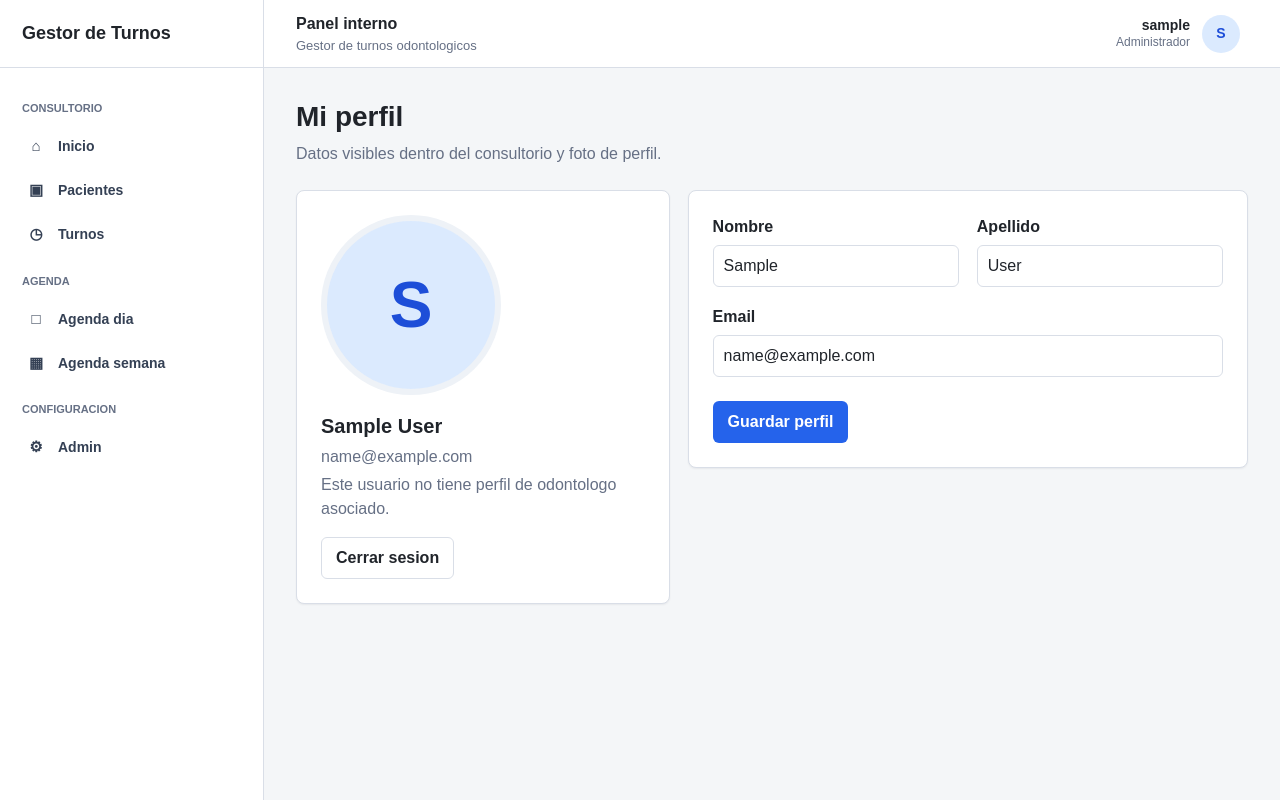
After one commit to Lukillas09/gestor-turnos-odontologia, a Django app: page /perfil/ in a window 1280 px wide. The commit adds this page. Run offline with Django 5.2, Linux system fonts and the light colour scheme; the visitor is signed in with stand-in values (Sample User, id 1); data that the repository does not hold is empty.

Commit message:
Agrega perfil editable de odontologo

```diff
--- a/app/config/urls.py
+++ b/app/config/urls.py
@@ -16,16 +16,22 @@ Including another URLconf
 """
 from django.contrib import admin
 from django.contrib.auth import views as auth_views
+from django.conf import settings
+from django.conf.urls.static import static
 from django.urls import include, path
 
-from usuarios.views import InicioView, LoginInternoView
+from usuarios.views import InicioView, LoginInternoView, PerfilUsuarioView
 
 urlpatterns = [
     path('', InicioView.as_view(), name='inicio'),
     path('cuentas/login/', LoginInternoView.as_view(), name='login'),
     path('cuentas/logout/', auth_views.LogoutView.as_view(), name='logout'),
+    path('perfil/', PerfilUsuarioView.as_view(), name='perfil'),
     path('admin/', admin.site.urls),
     path('pacientes/', include('pacientes.urls')),
     path('turnos/', include('turnos.urls')),
     path('historias/', include('historias.urls')),
 ]
+
+if settings.DEBUG:
+    urlpatterns += static(settings.MEDIA_URL, document_root=settings.MEDIA_ROOT)
--- a/app/templates/base.html
+++ b/app/templates/base.html
@@ -113,6 +113,20 @@
             min-width: fit-content;
         }
 
+        .app-user-profile-link {
+            display: flex;
+            align-items: center;
+            gap: 12px;
+            border-radius: 999px;
+            padding: 4px 8px 4px 12px;
+            color: var(--text);
+            text-decoration: none;
+        }
+
+        .app-user-profile-link:hover {
+            background: #eef2f7;
+        }
+
         .app-user-text {
             display: grid;
             justify-items: end;
@@ -145,6 +159,53 @@
             width: 100%;
             height: 100%;
             object-fit: cover;
+        }
+
+        .profile-layout {
+            display: grid;
+            grid-template-columns: minmax(260px, 0.8fr) minmax(0, 1.2fr);
+            gap: 18px;
+            align-items: start;
+        }
+
+        .profile-photo-panel,
+        .profile-actions-panel {
+            display: grid;
+            gap: 16px;
+        }
+
+        .profile-photo-preview {
+            width: 180px;
+            height: 180px;
+            display: grid;
+            place-items: center;
+            overflow: hidden;
+            border: 6px solid #eef2f7;
+            border-radius: 999px;
+            background: #dbeafe;
+            color: #1d4ed8;
+            font-size: 64px;
+            font-weight: 800;
+        }
+
+        .profile-photo-preview img {
+            width: 100%;
+            height: 100%;
+            object-fit: cover;
+        }
+
+        .profile-photo-controls {
+            display: grid;
+            gap: 12px;
+        }
+
+        .profile-summary {
+            display: grid;
+            gap: 4px;
+        }
+
+        .profile-summary strong {
+            font-size: 20px;
         }
 
         .app-sidebar {
@@ -1198,7 +1259,8 @@
                 padding: 14px 10px;
             }
 
-            .app-user-menu {
+            .app-user-menu,
+            .app-user-profile-link {
                 justify-content: space-between;
             }
 
@@ -1256,6 +1318,7 @@
             .agenda-turno-body,
             .dashboard-grid,
             .patient-layout,
+            .profile-layout,
             .public-profile,
             .public-slot-grid,
             .public-reservation-summary,
@@ -1295,21 +1358,23 @@
                 <span>Gestor de turnos odontologicos</span>
             </div>
             <div class="app-user-menu">
+                <a class="app-user-profile-link" href="{% url 'perfil' %}">
                     <div class="app-user-text">
                         <strong>{{ request.user.get_username }}</strong>
                         <span>{% if request.user.is_staff %}Administrador{% elif puede_conectar_google_calendar %}Odontologo{% elif puede_gestionar_turnos %}Recepcion{% else %}Usuario interno{% endif %}</span>
                     </div>
                     <div class="app-avatar">
-                    {% if request.user.perfil_odontologo.foto_url %}
-                        <img src="{{ request.user.perfil_odontologo.foto_url }}" alt="{{ request.user.get_username }}">
+                        {% if odontologo_usuario and odontologo_usuario.foto_perfil_url %}
+                            <img
+                                src="{{ odontologo_usuario.foto_perfil_url }}"
+                                alt="{{ request.user.get_username }}"
+                                style="object-position: {{ odontologo_usuario.foto_object_position }};"
+                            >
                         {% else %}
                             <span>{{ request.user.get_username|first|upper }}</span>
                         {% endif %}
                     </div>
-                <form class="logout-form" method="post" action="{% url 'logout' %}">
-                    {% csrf_token %}
-                    <button class="button button-secondary button-small" type="submit">Salir</button>
-                </form>
+                </a>
             </div>
         </header>
 
--- /dev/null
+++ b/app/templates/usuarios/perfil.html
@@ -0,0 +1,180 @@
+{% extends "base.html" %}
+
+{% block title %}Mi perfil | Gestor de Turnos{% endblock %}
+
+{% block content %}
+    <div class="page-header">
+        <div>
+            <h1>Mi perfil</h1>
+            <p class="subtitle">Datos visibles dentro del consultorio y foto de perfil.</p>
+        </div>
+    </div>
+
+    <div class="profile-layout">
+        <section class="panel-section profile-photo-panel">
+            <div class="profile-photo-preview" data-profile-photo-preview>
+                {% if odontologo and odontologo.foto_perfil_url %}
+                    <img
+                        src="{{ odontologo.foto_perfil_url }}"
+                        alt="{{ request.user.get_username }}"
+                        style="object-position: {{ odontologo.foto_object_position }};"
+                        data-profile-photo-image
+                    >
+                {% else %}
+                    <span data-profile-photo-initial>{{ request.user.get_username|first|upper }}</span>
+                    <img alt="" hidden data-profile-photo-image>
+                {% endif %}
+            </div>
+
+            <div class="profile-summary">
+                <strong>{{ request.user.get_full_name|default:request.user.get_username }}</strong>
+                <span class="muted">{{ request.user.email|default:"Sin email cargado" }}</span>
+                {% if odontologo %}
+                    <span class="muted">{{ odontologo.especialidad|default:"Odontologia general" }} - Matricula {{ odontologo.matricula }}</span>
+                {% else %}
+                    <span class="muted">Este usuario no tiene perfil de odontologo asociado.</span>
+                {% endif %}
+            </div>
+
+            <form class="logout-form" method="post" action="{% url 'logout' %}">
+                {% csrf_token %}
+                <button class="button button-secondary" type="submit">Cerrar sesion</button>
+            </form>
+        </section>
+
+        <section class="form-panel">
+            <form method="post" enctype="multipart/form-data" novalidate data-profile-form>
+                {% csrf_token %}
+
+                {% if form.non_field_errors %}
+                    <div class="field-error">{{ form.non_field_errors }}</div>
+                {% endif %}
+
+                <div class="form-grid">
+                    <div>
+                        <label for="{{ form.first_name.id_for_label }}">{{ form.first_name.label }}</label>
+                        {{ form.first_name }}
+                        {% if form.first_name.errors %}
+                            <div class="field-error">{{ form.first_name.errors }}</div>
+                        {% endif %}
+                    </div>
+                    <div>
+                        <label for="{{ form.last_name.id_for_label }}">{{ form.last_name.label }}</label>
+                        {{ form.last_name }}
+                        {% if form.last_name.errors %}
+                            <div class="field-error">{{ form.last_name.errors }}</div>
+                        {% endif %}
+                    </div>
+                    <div class="field-full">
+                        <label for="{{ form.email.id_for_label }}">{{ form.email.label }}</label>
+                        {{ form.email }}
+                        {% if form.email.errors %}
+                            <div class="field-error">{{ form.email.errors }}</div>
+                        {% endif %}
+                    </div>
+
+                    {% if odontologo %}
+                        <div>
+                            <label for="{{ form.matricula.id_for_label }}">{{ form.matricula.label }}</label>
+                            {{ form.matricula }}
+                            {% if form.matricula.errors %}
+                                <div class="field-error">{{ form.matricula.errors }}</div>
+                            {% endif %}
+                        </div>
+                        <div>
+                            <label for="{{ form.especialidad.id_for_label }}">{{ form.especialidad.label }}</label>
+                            {{ form.especialidad }}
+                            {% if form.especialidad.errors %}
+                                <div class="field-error">{{ form.especialidad.errors }}</div>
+                            {% endif %}
+                        </div>
+                        <div>
+                            <label for="{{ form.duracion_turno_minutos.id_for_label }}">{{ form.duracion_turno_minutos.label }}</label>
+                            {{ form.duracion_turno_minutos }}
+                            {% if form.duracion_turno_minutos.errors %}
+                                <div class="field-error">{{ form.duracion_turno_minutos.errors }}</div>
+                            {% endif %}
+                        </div>
+                        <div>
+                            <label for="{{ form.foto_perfil.id_for_label }}">{{ form.foto_perfil.label }}</label>
+                            {{ form.foto_perfil }}
+                            <p class="muted">JPG, PNG o WEBP hasta 5 MB.</p>
+                            {% if form.foto_perfil.errors %}
+                                <div class="field-error">{{ form.foto_perfil.errors }}</div>
+                            {% endif %}
+                        </div>
+                        <div class="field-full profile-photo-controls">
+                            <div>
+                                <label for="{{ form.foto_posicion_x.id_for_label }}">Ajuste horizontal</label>
+                                {{ form.foto_posicion_x }}
+                                {% if form.foto_posicion_x.errors %}
+                                    <div class="field-error">{{ form.foto_posicion_x.errors }}</div>
+                                {% endif %}
+                            </div>
+                            <div>
+                                <label for="{{ form.foto_posicion_y.id_for_label }}">Ajuste vertical</label>
+                                {{ form.foto_posicion_y }}
+                                {% if form.foto_posicion_y.errors %}
+                                    <div class="field-error">{{ form.foto_posicion_y.errors }}</div>
+                                {% endif %}
+                            </div>
+                        </div>
+                    {% endif %}
+                </div>
+
+                <div class="form-actions">
+                    <button type="submit">Guardar perfil</button>
+                </div>
+            </form>
+        </section>
+    </div>
+
+    <script>
+        (function () {
+            var input = document.querySelector("input[name='foto_perfil']");
+            var image = document.querySelector("[data-profile-photo-image]");
+            var initial = document.querySelector("[data-profile-photo-initial]");
+            var positionX = document.querySelector("input[name='foto_posicion_x']");
+            var positionY = document.querySelector("input[name='foto_posicion_y']");
+
+            function updatePosition() {
+                if (!image) {
+                    return;
+                }
+
+                var x = positionX ? positionX.value : 50;
+                var y = positionY ? positionY.value : 50;
+                image.style.objectPosition = x + "% " + y + "%";
+            }
+
+            if (input && image) {
+                input.addEventListener("change", function () {
+                    var file = input.files && input.files[0];
+
+                    if (!file) {
+                        return;
+                    }
+
+                    image.src = URL.createObjectURL(file);
+                    image.hidden = false;
+
+                    if (initial) {
+                        initial.hidden = true;
+                    }
+
+                    updatePosition();
+                });
+            }
+
+            if (positionX) {
+                positionX.addEventListener("input", updatePosition);
+            }
+
+            if (positionY) {
+                positionY.addEventListener("input", updatePosition);
+            }
+
+            updatePosition();
+        }());
+    </script>
+{% endblock %}
--- a/app/turnos/admin.py
+++ b/app/turnos/admin.py
@@ -68,6 +68,9 @@ class OdontologoAdmin(admin.ModelAdmin):
                     "matricula",
                     "especialidad",
                     "foto_url",
+                    "foto_perfil",
+                    "foto_posicion_x",
+                    "foto_posicion_y",
                     "activo",
                 )
             },
--- a/app/usuarios/context_processors.py
+++ b/app/usuarios/context_processors.py
@@ -1,4 +1,5 @@
 from .roles import (
+    obtener_odontologo_del_usuario,
     puede_borrar_pacientes,
     puede_conectar_google_calendar,
     puede_configurar_disponibilidad,
@@ -13,6 +14,7 @@ def permisos_usuario(request):
     usuario = request.user
 
     return {
+        "odontologo_usuario": obtener_odontologo_del_usuario(usuario),
         "puede_ver_pacientes": puede_ver_pacientes(usuario),
         "puede_gestionar_pacientes": puede_gestionar_consultorio(usuario),
         "puede_borrar_pacientes": puede_borrar_pacientes(usuario),
--- /dev/null
+++ b/app/usuarios/forms.py
@@ -0,0 +1,117 @@
+from django import forms
+
+from turnos.models import Odontologo, validar_foto_odontologo
+
+
+class PerfilUsuarioForm(forms.Form):
+    first_name = forms.CharField(max_length=150, required=False, label="Nombre")
+    last_name = forms.CharField(max_length=150, required=False, label="Apellido")
+    email = forms.EmailField(required=False, label="Email")
+    especialidad = forms.CharField(max_length=100, required=False)
+    matricula = forms.CharField(max_length=50, required=False)
+    duracion_turno_minutos = forms.IntegerField(
+        min_value=1,
+        required=False,
+        label="Duracion del turno",
+    )
+    foto_perfil = forms.FileField(
+        required=False,
+        label="Foto de perfil",
+        widget=forms.FileInput(attrs={"accept": "image/jpeg,image/png,image/webp"}),
+    )
+    foto_posicion_x = forms.IntegerField(
+        min_value=0,
+        max_value=100,
+        required=False,
+        widget=forms.NumberInput(attrs={"type": "range", "min": 0, "max": 100}),
+    )
+    foto_posicion_y = forms.IntegerField(
+        min_value=0,
+        max_value=100,
+        required=False,
+        widget=forms.NumberInput(attrs={"type": "range", "min": 0, "max": 100}),
+    )
+
+    def __init__(self, *args, usuario=None, odontologo=None, **kwargs):
+        super().__init__(*args, **kwargs)
+        self.usuario = usuario
+        self.odontologo = odontologo
+
+        if usuario and not self.is_bound:
+            self.initial.update(
+                {
+                    "first_name": usuario.first_name,
+                    "last_name": usuario.last_name,
+                    "email": usuario.email,
+                }
+            )
+
+        if odontologo and not self.is_bound:
+            self.initial.update(
+                {
+                    "especialidad": odontologo.especialidad,
+                    "matricula": odontologo.matricula,
+                    "duracion_turno_minutos": odontologo.duracion_turno_minutos,
+                    "foto_posicion_x": odontologo.foto_posicion_x,
+                    "foto_posicion_y": odontologo.foto_posicion_y,
+                }
+            )
+
+        if odontologo:
+            self.fields["matricula"].required = True
+            self.fields["duracion_turno_minutos"].required = True
+        else:
+            for field_name in (
+                "especialidad",
+                "matricula",
+                "duracion_turno_minutos",
+                "foto_perfil",
+                "foto_posicion_x",
+                "foto_posicion_y",
+            ):
+                self.fields.pop(field_name)
+
+    def clean_matricula(self):
+        if "matricula" not in self.fields:
+            return ""
+
+        matricula = self.cleaned_data["matricula"].strip()
+        existentes = Odontologo.objects.filter(matricula=matricula)
+
+        if self.odontologo and self.odontologo.pk:
+            existentes = existentes.exclude(pk=self.odontologo.pk)
+
+        if existentes.exists():
+            raise forms.ValidationError("Ya existe un odontologo con esa matricula.")
+
+        return matricula
+
+    def clean_foto_perfil(self):
+        foto = self.cleaned_data.get("foto_perfil")
+        validar_foto_odontologo(foto)
+        return foto
+
+    def save(self):
+        usuario = self.usuario
+        usuario.first_name = self.cleaned_data["first_name"]
+        usuario.last_name = self.cleaned_data["last_name"]
+        usuario.email = self.cleaned_data["email"]
+        usuario.save(update_fields=["first_name", "last_name", "email"])
+
+        if not self.odontologo:
+            return usuario
+
+        odontologo = self.odontologo
+        odontologo.especialidad = self.cleaned_data["especialidad"]
+        odontologo.matricula = self.cleaned_data["matricula"]
+        odontologo.duracion_turno_minutos = self.cleaned_data["duracion_turno_minutos"]
+        odontologo.foto_posicion_x = self.cleaned_data.get("foto_posicion_x") or 50
+        odontologo.foto_posicion_y = self.cleaned_data.get("foto_posicion_y") or 50
+
+        foto_perfil = self.cleaned_data.get("foto_perfil")
+
+        if foto_perfil:
+            odontologo.foto_perfil = foto_perfil
+
+        odontologo.save()
+        return usuario
--- a/app/usuarios/views.py
+++ b/app/usuarios/views.py
@@ -1,13 +1,16 @@
+from django.contrib import messages
+from django.contrib.auth.mixins import LoginRequiredMixin
 from django.contrib.auth.views import LoginView, redirect_to_login
-from django.urls import reverse
+from django.urls import reverse, reverse_lazy
 from django.utils import timezone
-from django.views.generic import TemplateView
+from django.views.generic import FormView, TemplateView
 
 from historias.models import HistoriaClinica
 from pacientes.models import Paciente
 from turnos.models import GoogleCalendarConexion, Turno
 from turnos.selectors import obtener_bloques_agenda_del_dia, obtener_resumen_estados
 
+from .forms import PerfilUsuarioForm
 from .roles import (
     limitar_turnos_por_usuario,
     obtener_odontologo_del_usuario,
@@ -23,6 +26,28 @@ class LoginInternoView(LoginView):
 
     def get_success_url(self):
         return reverse("inicio")
+
+
+class PerfilUsuarioView(LoginRequiredMixin, FormView):
+    template_name = "usuarios/perfil.html"
+    form_class = PerfilUsuarioForm
+    success_url = reverse_lazy("perfil")
+
+    def get_form_kwargs(self):
+        kwargs = super().get_form_kwargs()
+        kwargs["usuario"] = self.request.user
+        kwargs["odontologo"] = obtener_odontologo_del_usuario(self.request.user)
+        return kwargs
+
+    def get_context_data(self, **kwargs):
+        context = super().get_context_data(**kwargs)
+        context["odontologo"] = obtener_odontologo_del_usuario(self.request.user)
+        return context
+
+    def form_valid(self, form):
+        form.save()
+        messages.success(self.request, "Perfil actualizado correctamente.")
+        return super().form_valid(form)
 
 
 class InicioView(TemplateView):
```
Also changed, not shown: app/turnos/models.py (+49 -0 lines), app/turnos/templates/turnos/solicitud_publica_form.html (+6 -2 lines), app/turnos/templates/turnos/solicitud_publica_seleccion.html (+6 -2 lines), app/usuarios/tests.py (+79 -1 lines), app/turnos/migrations/0006_odontologo_foto_perfil_y_posicion.py (added). Lines whose indentation alone changed are shown as unchanged.
